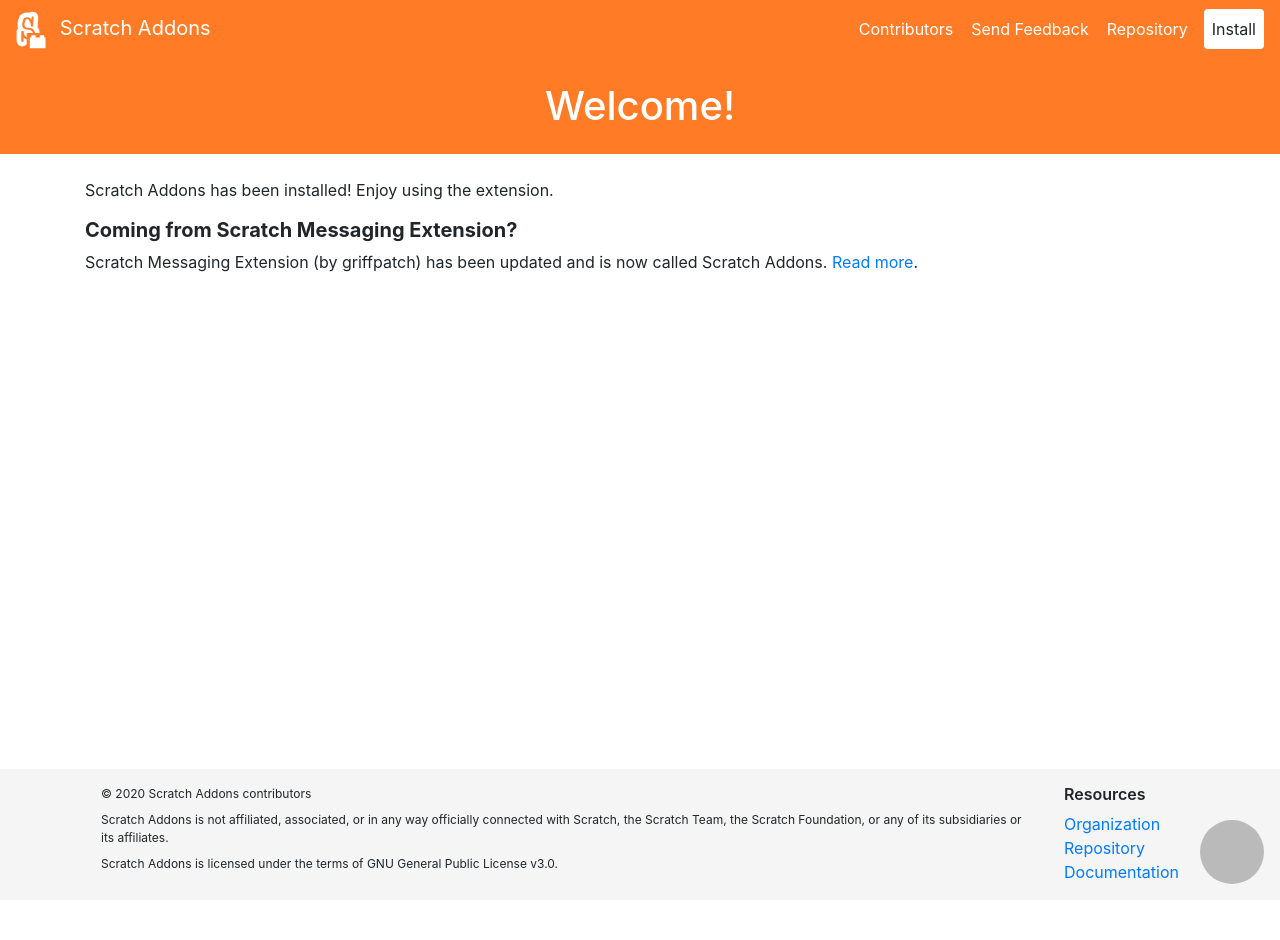
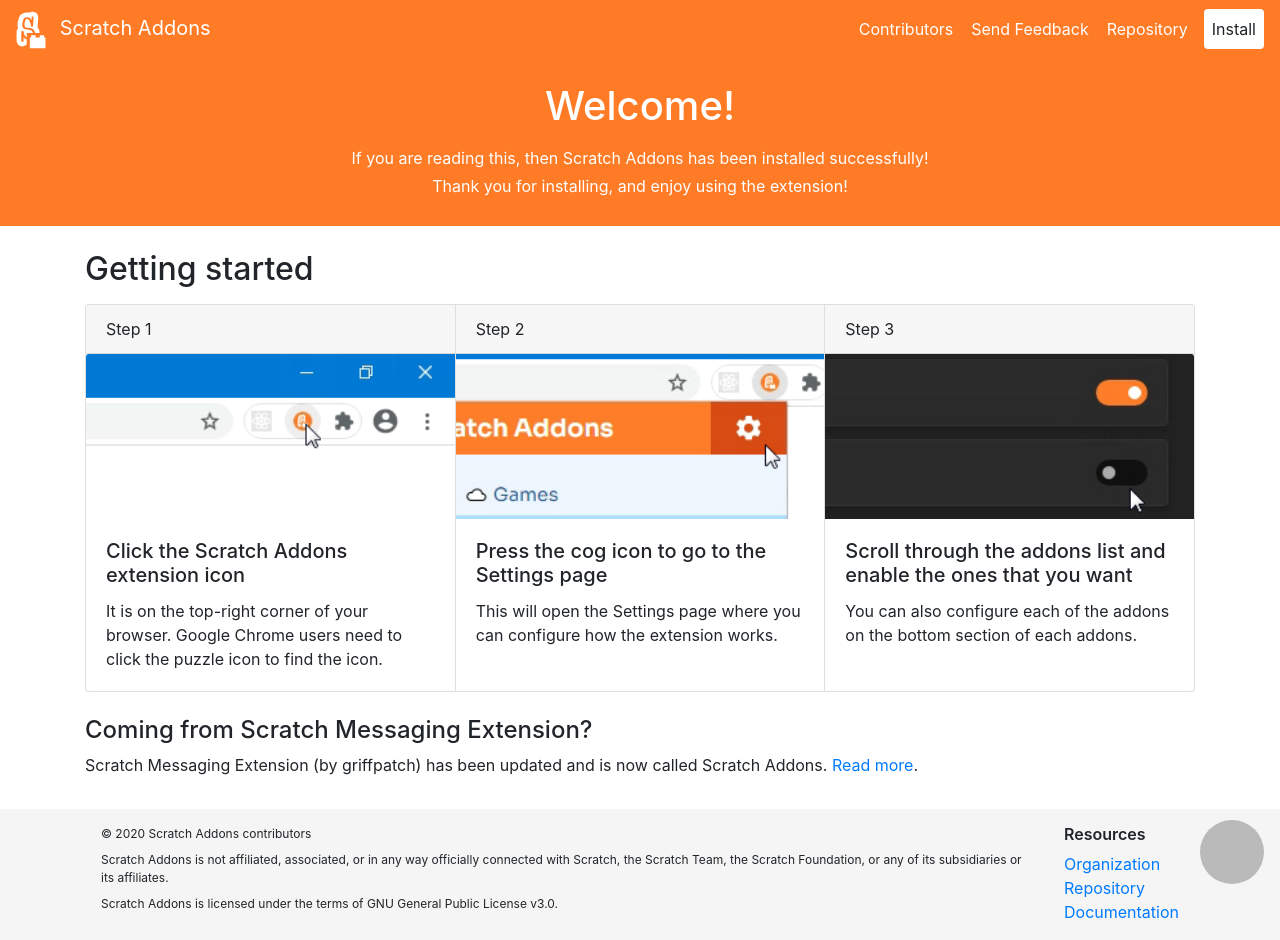
Before and after one commit to ScratchAddons/website, a Jekyll site: the page built from welcome.html, in a window 1280 px wide. Built offline with Jekyll 4.4.1, drawn with Linux system fonts in a browser that asks for light colours; before the commit the page ends 900 px from its top, so only the background shows below that.

Commit message:
Populate welcome and farewell pages

```diff
--- a/welcome.html
+++ b/welcome.html
@@ -1,20 +1,52 @@
 ---
 layout: default
 title: Welcome!
-description:
+description: If you are reading this, then Scratch Addons has been installed successfully! Thank you for installing, and enjoy using the extension!
 ---
 
-<!-- Uncomment below for custom styles. (markdown style is for placeholder) -->
-<!-- <link rel="stylesheet" href="/assets/css/welcome.css" /> -->
-<link rel="stylesheet" href="/assets/css/markdown.css" />
+<section id="intro" class="intro-heading">
+	<h1 class="mb-3">Welcome!</h1>
+	<p class="mb-1">If you are reading this, then Scratch Addons has been installed successfully!</p>
+	<p class="mb-1">Thank you for installing, and enjoy using the extension!</p>
+</section>
 
-<h1>Welcome!</h1>
-
-<section id="intro" class="container">
-    <p>Scratch Addons has been installed! Enjoy using the extension.</p>
+<section id="getting-started" class="container mb-4">
+	<h2>Getting started</h2>
+	<div class="card-group">
+		<div class="card">
+			<div class="card-header">
+				Step 1
+			</div>
+			<img class="card-img-top" src="/assets/images/getting-started/step-1.png" alt="Click the Scratch Addons extension icon">
+			<div class="card-body">
+				<h5 class="card-title">Click the Scratch Addons extension icon</h5>
+				<p class="card-text">It is on the top-right corner of your browser. Google Chrome users need to click the puzzle icon to find the icon.</p>
+			</div>
+		</div>
+		<div class="card">
+			<div class="card-header">
+				Step 2
+			</div>
+			<img class="card-img-top" src="/assets/images/getting-started/step-2.png" alt="Press the cog icon to go to the Settings page">
+			<div class="card-body">
+				<h5 class="card-title">Press the cog icon to go to the Settings page</h5>
+				<p class="card-text">This will open the Settings page where you can configure how the extension works.</p>
+			</div>
+		</div>
+		<div class="card">
+			<div class="card-header">
+				Step 3
+			</div>
+			<img class="card-img-top" src="/assets/images/getting-started/step-3.png" alt="Scroll through the addons list and enable the ones that you want">
+			<div class="card-body">
+				<h5 class="card-title">Scroll through the addons list and enable the ones that you want</h5>
+				<p class="card-text">You can also configure each of the addons on the bottom section of each addons.</p>
+			</div>
+		</div>
+	</div>
 </section>
 
 <section id="transition" class="container">
-    <h2 class="h5 font-weight-bold">Coming from Scratch Messaging Extension?</h2>
-    <p>Scratch Messaging Extension (by griffpatch) has been updated and is now called Scratch Addons. <a href="/scratch-messaging-transition">Read more</a>.</p>
+	<h2 class="h4">Coming from Scratch Messaging Extension?</h2>
+	<p>Scratch Messaging Extension (by griffpatch) has been updated and is now called Scratch Addons. <a href="/scratch-messaging-transition">Read more</a>.</p>
 </section>
```
Also changed, not shown: farewell.html (+10 -8 lines), assets/images/getting-started/step-1.png (added), assets/images/getting-started/step-2.png (added), assets/images/getting-started/step-3.png (added).
